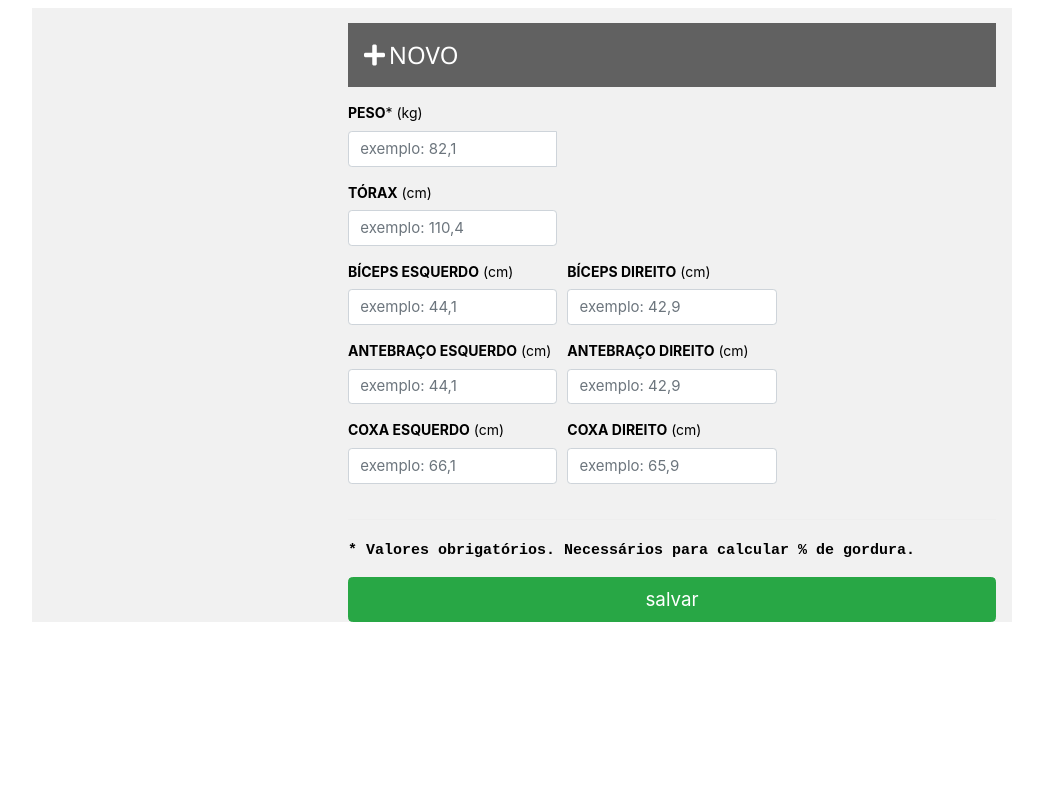
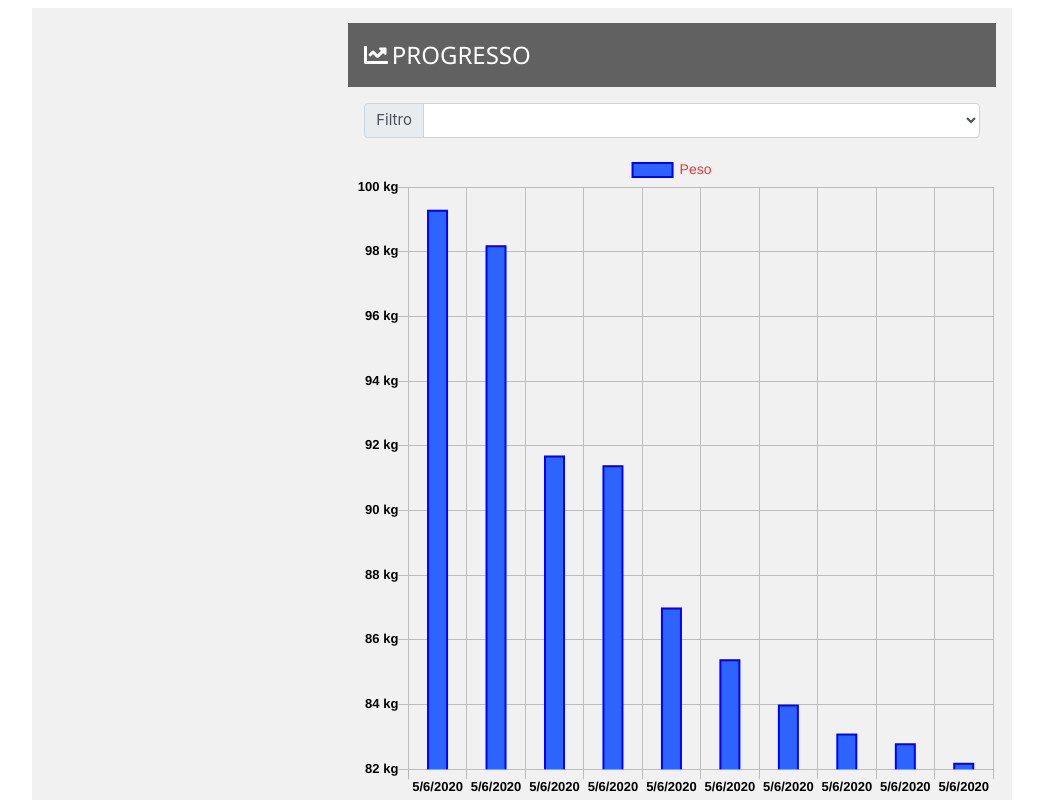
Before and after one commit to lucianoortizsilva/medida-corporal, an Angular app: page / in a window 1280 px wide. Shown: the top 800 px of the page, without its empty margins (118-1161 px from the left). Built offline with nearby package versions, Linux system fonts and the light colour scheme.

Commit message:
Adicionando filtro de pesquisa (MOCK)

```diff
--- a/src/app/app.module.ts
+++ b/src/app/app.module.ts
@@ -9,6 +9,7 @@ import { MedidaProgressoComponent } from './medida-progresso/medida-progresso.co
 import { MedidaAtualComponent } from './medida-atual/medida-atual.component';
 import { BarraTituloComponent } from './barra-titulo/barra-titulo.component';
 import { GraficoComponent } from './grafico/grafico.component';
+import { FormsModule, ReactiveFormsModule } from '@angular/forms';
 
 @NgModule({
   declarations: [
@@ -22,7 +23,9 @@ import { GraficoComponent } from './grafico/grafico.component';
     GraficoComponent,
   ],
   imports: [
-    BrowserModule
+    BrowserModule,
+    FormsModule,
+    ReactiveFormsModule
   ],
   providers: [],
   bootstrap: [AppComponent]
--- a/src/app/medida-progresso/medida-progresso.component.html
+++ b/src/app/medida-progresso/medida-progresso.component.html
@@ -1,4 +1,18 @@
-<app-grafico [dados]="dadosPeso"
+<div class="w3-container">
+      <div class="input-group mb-3">
+            <div class="input-group-prepend">
+                  <label class="input-group-text" for="filtroID">Filtro</label>
+            </div>
+            <select id="filtroID" name="filtros" class="form-control" [formControl]="filtroControl">
+                  <option *ngFor="let filtro of filtros" [ngValue]="filtro">
+                        {{ filtro.descricao }}
+                  </option>
+            </select>
+      </div>
+</div>
+
+<app-grafico   *ngIf="dadosPeso"
+             [dados]="dadosPeso"
         [descricoes]="descricoesPeso"
            [legenda]="'Peso'"
      [unidadeMedida]="'kg'">
--- a/src/app/medida-progresso/medida-progresso.component.ts
+++ b/src/app/medida-progresso/medida-progresso.component.ts
@@ -1,6 +1,7 @@
 import { Component, OnInit, ElementRef } from '@angular/core';
-
-import { getLocaleDayPeriods } from '@angular/common';
+import { FormControl } from '@angular/forms';
+import { FiltroMedida } from '../model';
+import { MedidaService } from '../medida.service';
 
 /**
  *
@@ -14,47 +15,46 @@ import { getLocaleDayPeriods } from '@angular/common';
 })
 export class MedidaProgressoComponent implements OnInit {
 
+  filtroControl = new FormControl();
+  filtros: FiltroMedida[];
   listaPesos = new Array();
   grafico = [];
-
   dadosPeso = new Array<number>();
   descricoesPeso = new Array<string>();
-
   dadosTorax = new Array<number>();
   descricoesTorax = new Array<string>();
 
   medidas = [
-    { dtCriacao: new Date(), cod: 1, descricao: 'Peso', valor: 99.3 },
-    { dtCriacao: new Date(), cod: 1, descricao: 'Peso', valor: 98.2 },
-    { dtCriacao: new Date(), cod: 1, descricao: 'Peso', valor: 91.7 },
-    { dtCriacao: new Date(), cod: 1, descricao: 'Peso', valor: 91.4 },
-    { dtCriacao: new Date(), cod: 1, descricao: 'Peso', valor: 87.0 },
-    { dtCriacao: new Date(), cod: 2, descricao: 'Tórax', valor: 85.9 },
-    { dtCriacao: new Date(), cod: 1, descricao: 'Peso', valor: 85.4 },
-    { dtCriacao: new Date(), cod: 1, descricao: 'Peso', valor: 84.0 },
-    { dtCriacao: new Date(), cod: 1, descricao: 'Peso', valor: 83.1 },
-    { dtCriacao: new Date(), cod: 2, descricao: 'Tórax', valor: 82.8 },
-    { dtCriacao: new Date(), cod: 1, descricao: 'Peso', valor: 82.8 },
-    { dtCriacao: new Date(), cod: 1, descricao: 'Peso', valor: 82.2 },
+    { dtCriacao: this.addDays(new Date(), 1), codigo: 1, descricao: 'Peso', valor: 99.3 },
+    { dtCriacao: this.addDays(new Date(), 1), codigo: 1, descricao: 'Peso', valor: 98.2 },
+    { dtCriacao: this.addDays(new Date(), 1), codigo: 1, descricao: 'Peso', valor: 91.7 },
+    { dtCriacao: this.addDays(new Date(), 1), codigo: 1, descricao: 'Peso', valor: 91.4 },
+    { dtCriacao: this.addDays(new Date(), 1), codigo: 1, descricao: 'Peso', valor: 87.0 },
+    { dtCriacao: this.addDays(new Date(), 1), codigo: 2, descricao: 'Tórax', valor: 85.9 },
+    { dtCriacao: this.addDays(new Date(), 1), codigo: 1, descricao: 'Peso', valor: 85.4 },
+    { dtCriacao: this.addDays(new Date(), 1), codigo: 1, descricao: 'Peso', valor: 84.0 },
+    { dtCriacao: this.addDays(new Date(), 1), codigo: 1, descricao: 'Peso', valor: 83.1 },
+    { dtCriacao: this.addDays(new Date(), 1), codigo: 2, descricao: 'Tórax', valor: 82.8 },
+    { dtCriacao: this.addDays(new Date(), 1), codigo: 1, descricao: 'Peso', valor: 82.8 },
+    { dtCriacao: this.addDays(new Date(), 1), codigo: 1, descricao: 'Peso', valor: 82.2 },
   ];
 
-  constructor(private element: ElementRef) { }
+  constructor(private element: ElementRef, private medidaService: MedidaService) { }
 
   ngOnInit(): void {
-    let i = 30;
+    this.loadFiltros();
+    this.onChangeFiltroPesquisa();
+
     this.medidas.forEach(data => {
-      const codigo = data.cod;
-      const dtAtualizadaFake = this.addDays(data.dtCriacao, i);
+      const codigo = data.codigo;
       switch (codigo) {
         case 1:
           this.dadosPeso.push(data.valor);
-          this.descricoesPeso.push(dtAtualizadaFake.toLocaleDateString());
-          i = i + 30;
+          this.descricoesPeso.push(data.dtCriacao.toLocaleDateString());
           break;
         default:
           this.dadosTorax.push(data.valor);
-          this.descricoesTorax.push(dtAtualizadaFake.toLocaleDateString());
-          i = i + 30;
+          this.descricoesTorax.push(data.dtCriacao.toLocaleDateString());
           break;
       }
     });
@@ -65,4 +65,16 @@ export class MedidaProgressoComponent implements OnInit {
     return date;
   }
 
+  loadFiltros(): void {
+    this.filtros = [{codigo: 0, descricao: 'Todas medidas'},{codigo: 1, descricao: 'Peso'},{codigo: 2, descricao: 'Tórax'}];
+  }
+
+  filtrar(f: FiltroMedida): void {
+    console.log('filtrar por: ', f);
+  }
+
+  onChangeFiltroPesquisa(): void {
+    this.filtroControl.valueChanges.subscribe(data =>{this.filtrar(data);})
+  }
+
 }
--- /dev/null
+++ b/src/app/medida.service.ts
@@ -0,0 +1,9 @@
+import { Injectable } from '@angular/core';
+
+@Injectable({
+  providedIn: 'root'
+})
+export class MedidaService {
+
+  constructor() { }
+}
--- a/src/app/model.ts
+++ b/src/app/model.ts
@@ -5,8 +5,11 @@ export enum Pagina {
 }
 
 export class Medida {
-
     dtCriacao: Date;
     parametros: [{descricao: string, valor: number}]
+}
 
+export class FiltroMedida {
+    codigo: number;
+    descricao: string;
 }
--- a/src/app/principal/principal.component.ts
+++ b/src/app/principal/principal.component.ts
@@ -8,7 +8,7 @@ import { Pagina } from '../model';
 })
 export class PrincipalComponent implements OnInit {
 
-  paginaSelecionada = Pagina.medida_cadastro;
+  paginaSelecionada = Pagina.medida_progresso;
 
   constructor(private elementRef: ElementRef, private renderer: Renderer2) { }
 
```
Also changed, not shown: 1 other file (tests, documents, lock files or other folders).
